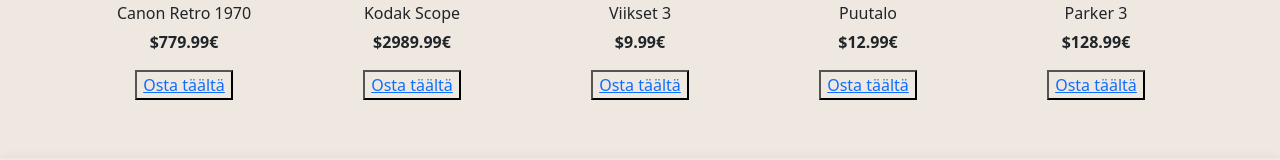
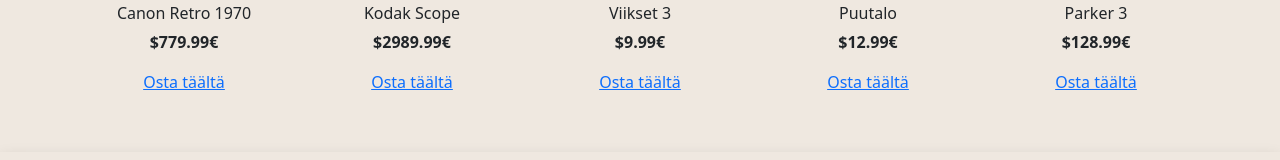
Before and after one commit to jorijoo/rest-personal-assignment, a React (Create React App) app: page / in a window 1280 px wide. Shown: the part 588-748 px from the top of the page. Built offline with nearby package versions, Linux system fonts and the light colour scheme; a web font is replaced by a local one.

Commit message:
update components
added id

```diff
--- a/src/common/components/ProductItems/ProductItem.js
+++ b/src/common/components/ProductItems/ProductItem.js
@@ -1,14 +1,14 @@
 import React from "react";
 import "./ProductItem.css";
 import { Link } from 'react-router-dom'
-const ProductItem = ({ price, image, description, link }) => {
+const ProductItem = ({ price, image, description, id }) => {
   return (
     <div className="product-item">
       <img src={image} alt="Product" className="product-image" />
       <div className="product-info">
         <p className="product-description">{description}</p>
         <p className="product-price">${price}</p>
-        <button> <Link to="../products">Osta täältä</Link></button>
+        <Link to={`/product/${id}`}>Osta täältä</Link>
       </div>
     </div>
   );
--- a/src/common/components/ProductList/ProductList.js
+++ b/src/common/components/ProductList/ProductList.js
@@ -9,6 +9,8 @@ export const ProductList = () => {
       price: "779.99€",
       image: "https://big.kapsi.fi/products/camera_retro.jpg",
       description: "Canon Retro 1970",
+      id: 1,
+
     },
     {
       price: "2989.99€",
@@ -44,6 +46,9 @@ export const ProductList = () => {
               price={product.price}
               image={product.image}
               description={product.description}
+              id={product.id}
+
+
             />
           </div>
         ))}
```
